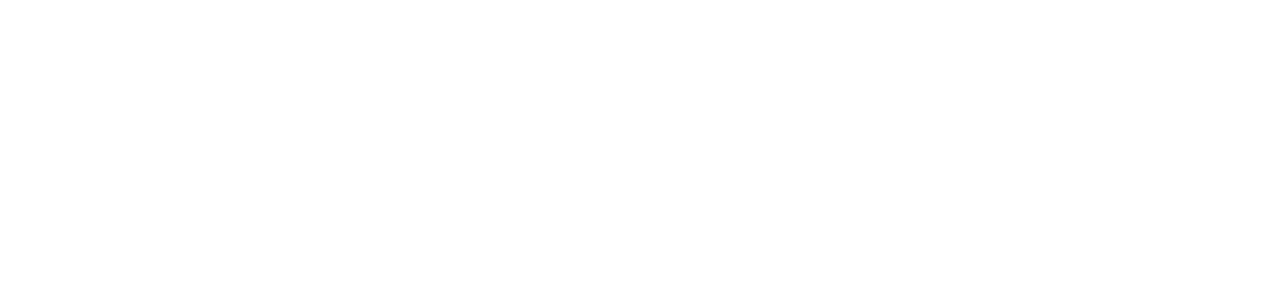
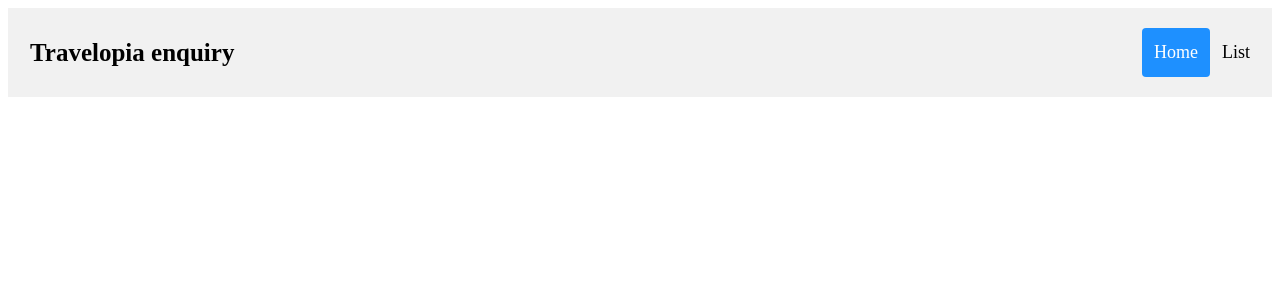
Before and after one commit to abhinavsingh06/abhinav_singh_travelopia_test, a React (Create React App) app in the folder frontend/: page / in a window 1280 px wide. Shown: the top 300 px of the page. Built offline with nearby package versions, Linux system fonts and the light colour scheme.

Commit message:
chore: add Header component utility to Home

```diff
--- a/frontend/src/App.js
+++ b/frontend/src/App.js
@@ -1,8 +1,10 @@
+import Header from "./components/utils/Header";
+
 function App() {
   return (
     <div>
       <header>
-
+        <Header/>
       </header>
     </div>
   );
--- a/frontend/src/components/utils/Header.jsx
+++ b/frontend/src/components/utils/Header.jsx
@@ -3,10 +3,10 @@
 
 function Header() {
   return (
-    <div class="header">
-      <a href="#default" class="logo">Travelopia enquiry</a>
-      <div class="header-right">
-        <a class="active" href="#home">Home</a>
+    <div className="header">
+      <a href="#default" className="logo">Travelopia enquiry</a>
+      <div className="header-right">
+        <a className="active" href="#home">Home</a>
         <a href="#contact">List</a>
       </div>
     </div>
```
Also changed, not shown: frontend/src/components/Home.jsx (+12 -0 lines).
